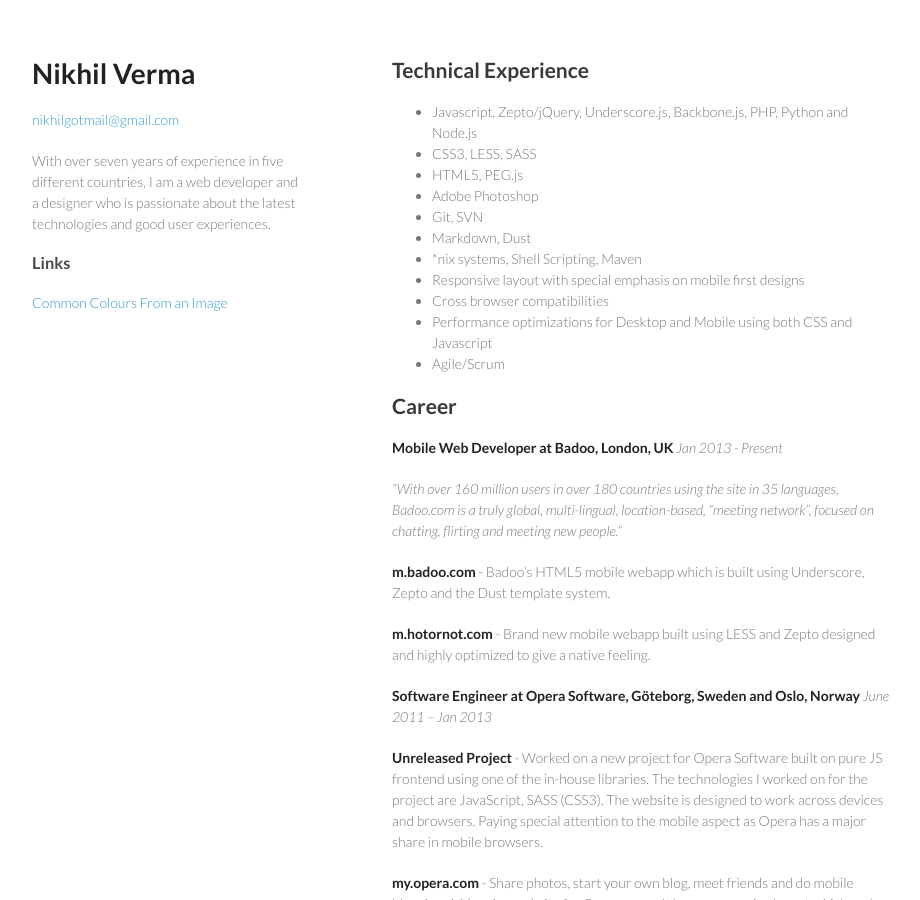
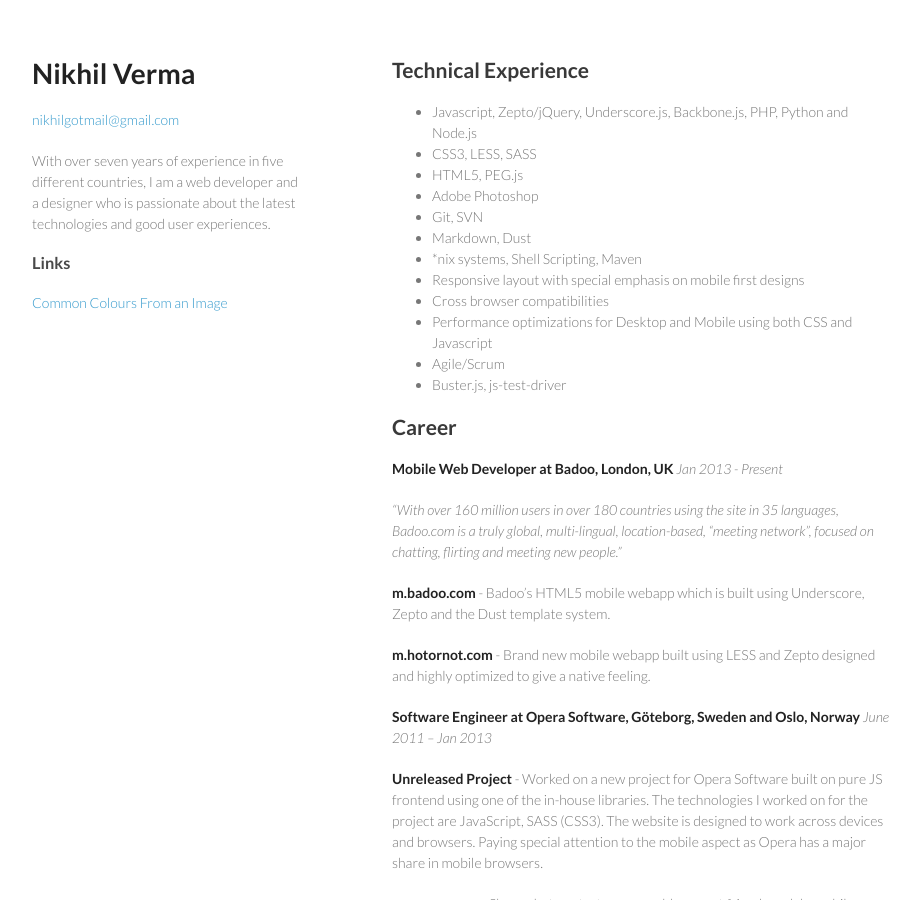
Before and after one commit to NikhilVerma/NikhilVerma.github.io, a Jekyll site: the page built from index.html, in a window 1280 px wide and 900 px high. Shown: the whole window, without its empty margins (178-1098 px from the left). Built offline with Jekyll 4.4.1, drawn with Linux system fonts in a browser that asks for light colours.

Commit message:
Add test frameworks

```diff
--- a/_includes/resume.md
+++ b/_includes/resume.md
@@ -12,6 +12,7 @@
 * Cross browser compatibilities
 * Performance optimizations for Desktop and Mobile using both CSS and Javascript
 * Agile/Scrum
+* Buster.js, js-test-driver
 
 
 ## Career
```
